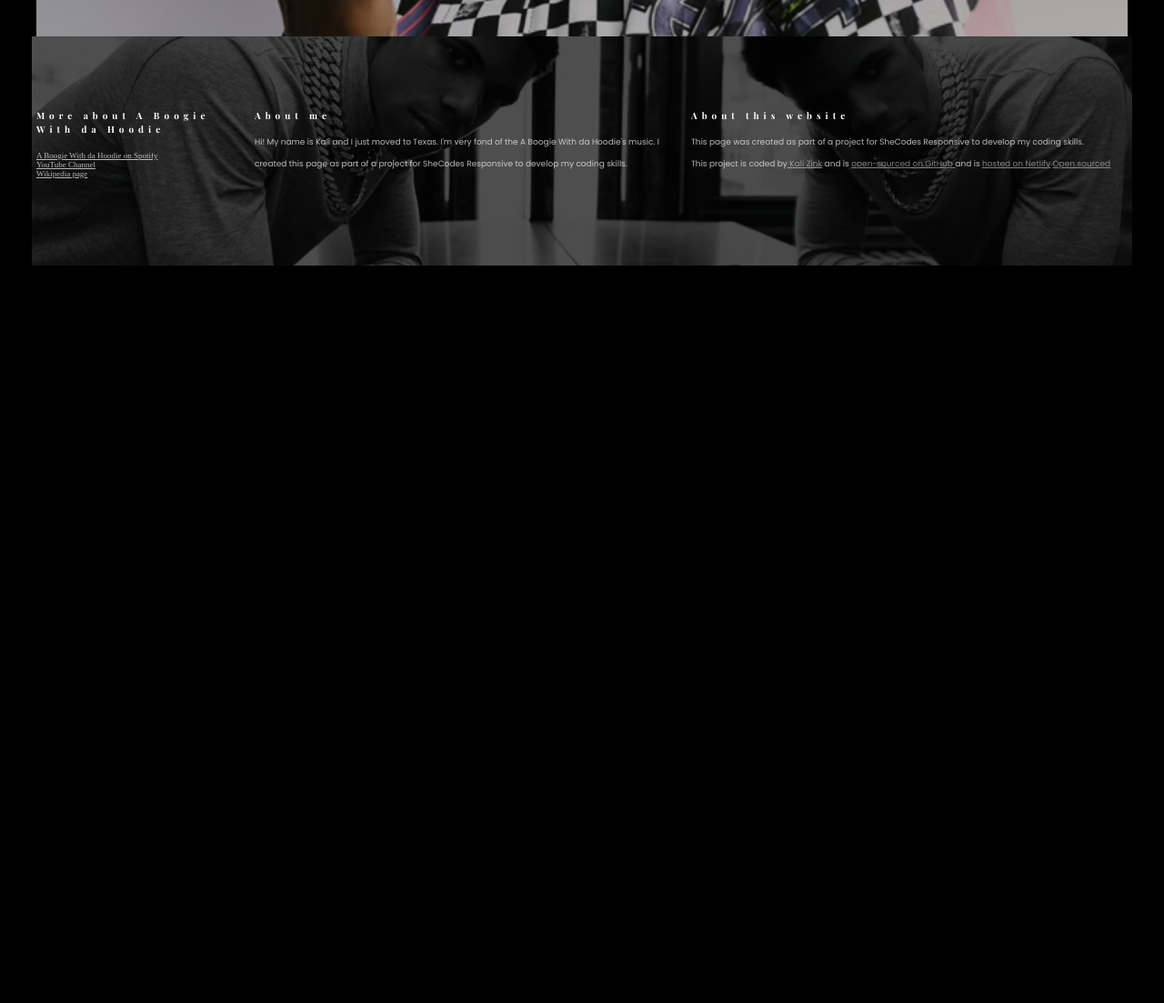
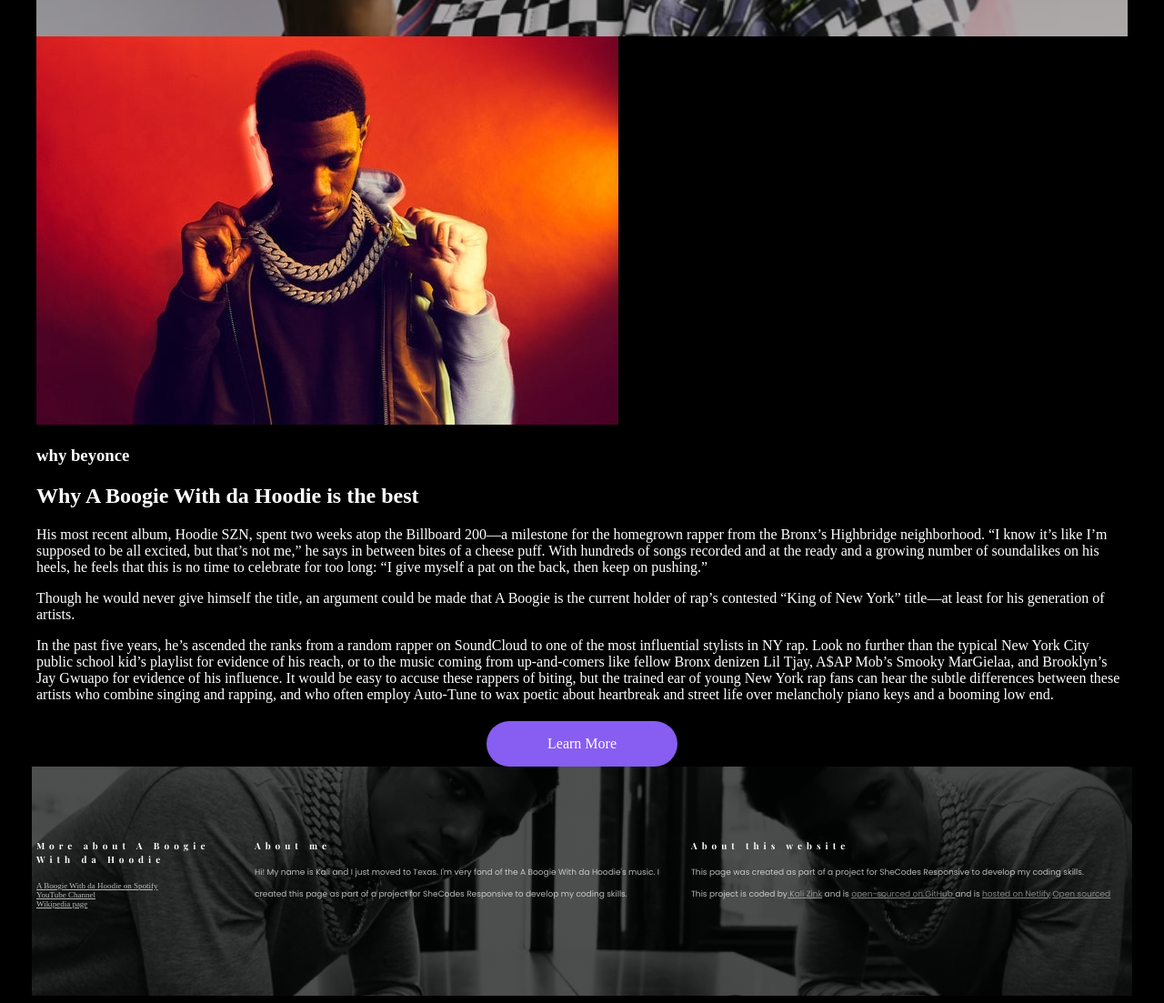
Before and after one commit to kalizink/a-booggie-responsive-add-on-project, a plain HTML site: page index.html in a window 1280 px wide. Shown: the part 627-1730 px from the top of the page at 91% size. Before the commit the page ends 927 px from the top, so only its background shows below. Drawn offline with nearby package versions, Linux system fonts and the light colour scheme; a web font is replaced by a local one.

Commit message:
added html to section 1

```diff
--- a/index.html
+++ b/index.html
@@ -32,9 +32,49 @@
 				<h2>.MUSIC.</h2>
 				<h1>A Boogie With da Hoodie</h1>
 				<p>American rapper</p>
-				<a href="#" title="Learn more">Learn More</a>
+				<a href="#" title="Learn more" class="learn-more-link">Learn More</a>
 			</header>
-
+			<!-- why boogie start -->
+			<main>
+				<section>
+					<img
+						src="images/boogie5.png"
+						alt="boogie4"
+						title="A Boogie With da Hoodie" />
+					<h3>why beyonce</h3>
+					<h2>Why A Boogie With da Hoodie is the best</h2>
+					<p>
+						His most recent album, Hoodie SZN, spent two weeks atop the
+						Billboard 200—a milestone for the homegrown rapper from the Bronx’s
+						Highbridge neighborhood. “I know it’s like I’m supposed to be all
+						excited, but that’s not me,” he says in between bites of a cheese
+						puff. With hundreds of songs recorded and at the ready and a growing
+						number of soundalikes on his heels, he feels that this is no time to
+						celebrate for too long: “I give myself a pat on the back, then keep
+						on pushing.”
+					</p>
+					<p>
+						Though he would never give himself the title, an argument could be
+						made that A Boogie is the current holder of rap’s contested “King of
+						New York” title—at least for his generation of artists.
+					</p>
+					<p>
+						In the past five years, he’s ascended the ranks from a random rapper
+						on SoundCloud to one of the most influential stylists in NY rap.
+						Look no further than the typical New York City public school kid’s
+						playlist for evidence of his reach, or to the music coming from
+						up-and-comers like fellow Bronx denizen Lil Tjay, A$AP Mob’s Smooky
+						MarGielaa, and Brooklyn’s Jay Gwuapo for evidence of his influence.
+						It would be easy to accuse these rappers of biting, but the trained
+						ear of young New York rap fans can hear the subtle differences
+						between these artists who combine singing and rapping, and who often
+						employ Auto-Tune to wax poetic about heartbreak and street life over
+						melancholy piano keys and a booming low end.
+					</p>
+					<a href="#" title="Learn more" class="learn-more-link">Learn More</a>
+				</section>
+			</main>
+			<!-- why boogie end -->
 			<footer>
 				<section class="grid">
 					<div>
--- a/src/style.css
+++ b/src/style.css
@@ -17,6 +17,7 @@ section {
 }
 body {
 	background: black;
+	color: white;
 }
 header {
 	background-image: linear-gradient(rgba(0, 0, 0, 0.5), rgba(0, 0, 0, 0.3)),
@@ -55,7 +56,7 @@ header p {
 	text-align: center;
 	margin: 0;
 }
-header a {
+.learn-more-link {
 	background: #885df1;
 	color: white;
 	padding: 16px 32px;
```
Also changed, not shown: images/boogie5.png (added), 1 other file.
